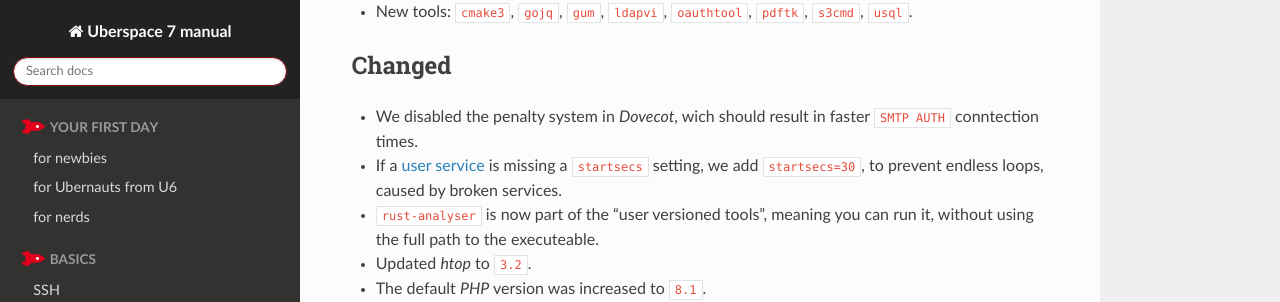
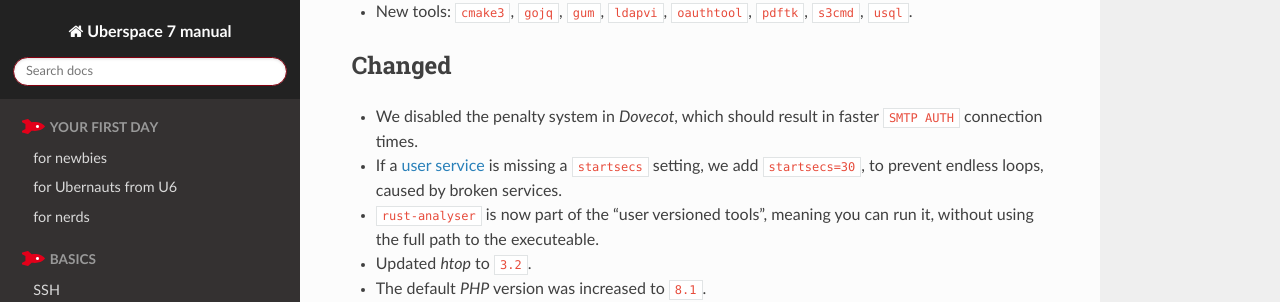
Before and after one commit to Uberspace/manual, a Sphinx documentation site: the page built from source/index.rst, in a window 1280 px wide and 900 px high, scrolled down 544 px. Shown: the part 151-453 px from the top of the window. Built offline with Sphinx 7.4.7 and the Read the Docs theme 2.0.0, drawn with Linux system fonts in a browser that asks for light colours.

Commit message:
Update 2022-11-21_7.14.rst
Coffee mug when :)

```diff
--- a/source/changelog/2022-11-21_7.14.rst
+++ b/source/changelog/2022-11-21_7.14.rst
@@ -10,7 +10,7 @@
 Changed
 -------
 
-- We disabled the penalty system in *Dovecot*, wich should result in faster ``SMTP AUTH`` conntection times.
+- We disabled the penalty system in *Dovecot*, which should result in faster ``SMTP AUTH`` connection times.
 - If a `user service <https://manual.uberspace.de/daemons-supervisord/>`_ is missing a ``startsecs`` setting, we add ``startsecs=30``, to prevent endless loops, caused by broken services.
 - ``rust-analyser`` is now part of the "user versioned tools", meaning you can run it, without using the full path to the executeable.
 - Updated *htop* to ``3.2``.
```
